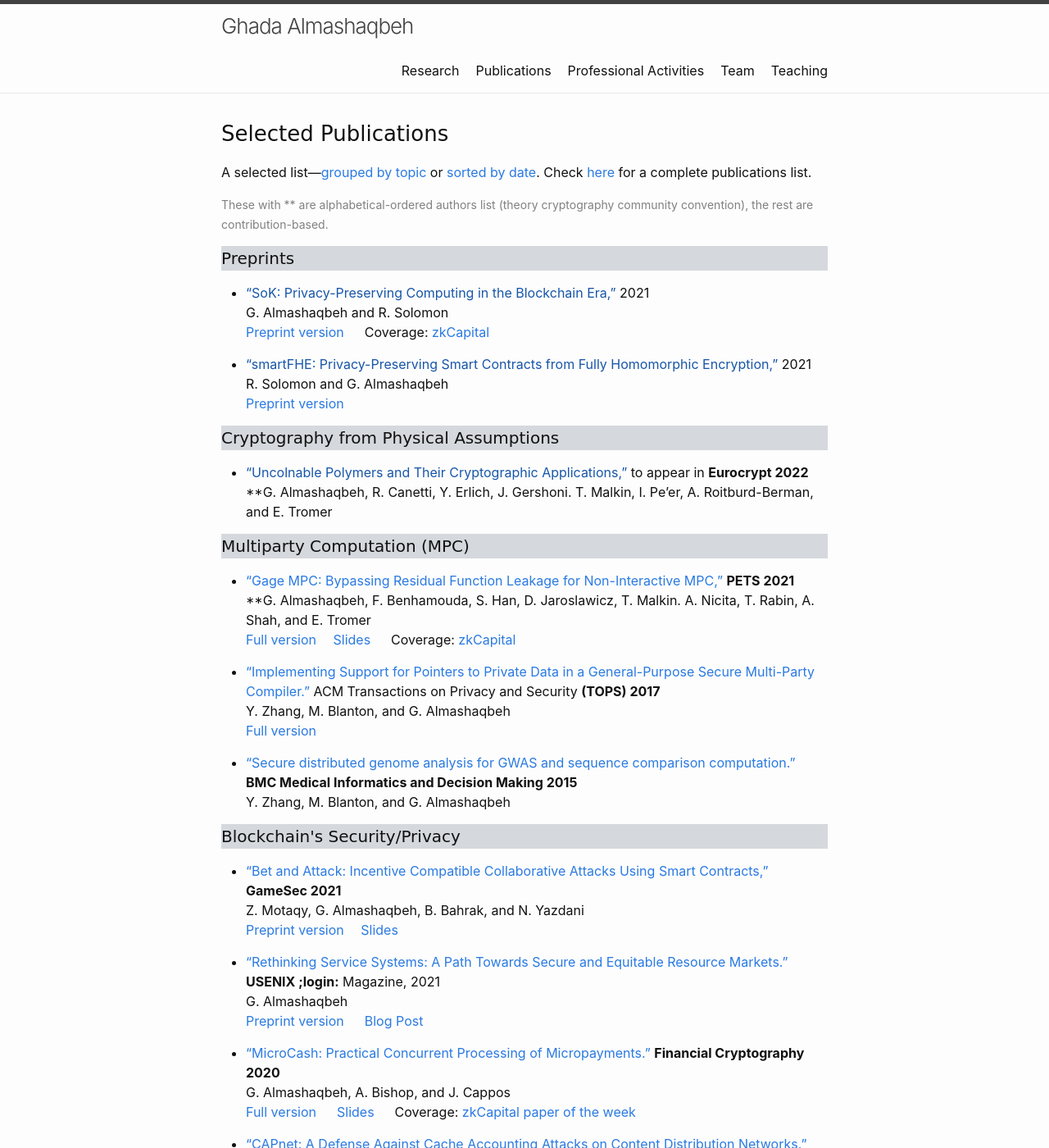
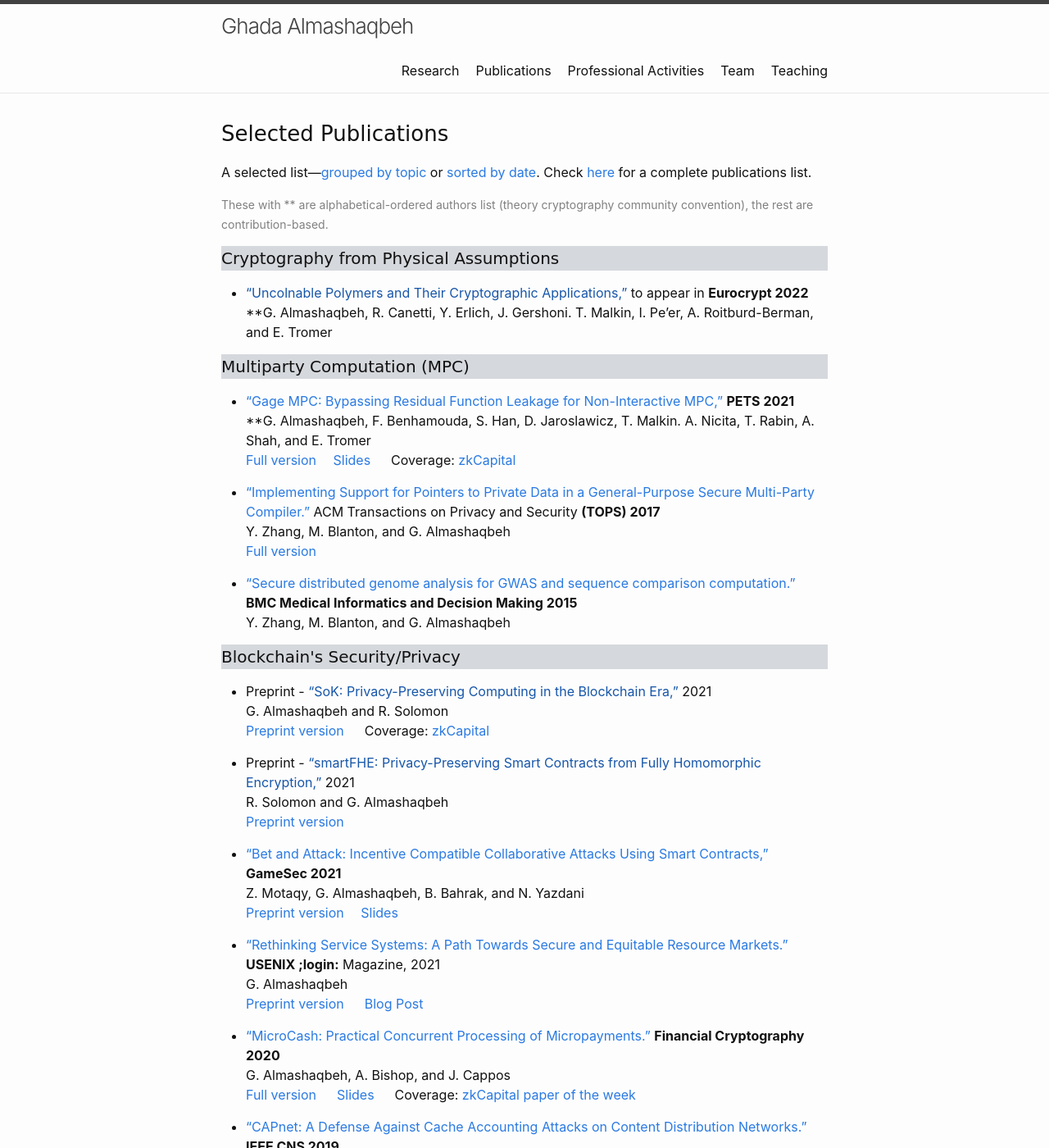
Before and after one commit to GhadaAlmashaqbeh/GhadaAlmashaqbeh.github.io, a Jekyll site: the page built from 02-publications.md, in a window 1280 px wide and 1400 px high. Shown: the whole window at 82% size. Built offline with Jekyll 4.4.1, drawn with Linux system fonts in a browser that asks for light colours; some of the changed lines change nothing that is shown.

Commit message:
edit pub sorting

```diff
--- a/02-publications.md
+++ b/02-publications.md
@@ -9,17 +9,6 @@ permalink: /publications/
 A selected list---[grouped by topic](https://ghadaalmashaqbeh.github.io/publications/) or [sorted by date](https://ghadaalmashaqbeh.github.io/publications/by-date/). Check [here](https://scholar.google.com/citations?hl=en&user=QKIkII0AAAAJ&view_op=list_works&sortby=pubdate) for a complete publications list.<br/>
 
 <span style="color:grey;font-size:14px;">These with \*\* are alphabetical-ordered authors list (theory cryptography community convention), the rest are contribution-based.</span>
-
-<h4 style="font-family: 'Comic Sans MS'; background-color:rgb(213, 216, 220);">Preprints</h4>
-
-* ["SoK: Privacy-Preserving Computing in the Blockchain Era,"]() 2021<br/>
-  G. Almashaqbeh and R. Solomon <br/>
-  [Preprint version](https://eprint.iacr.org/2021/727.pdf) &emsp; Coverage: [zkCapital](https://zkcapital.substack.com/p/this-week-in-blockchain-research-def)
-
-* ["smartFHE: Privacy-Preserving Smart Contracts from Fully Homomorphic Encryption,"]() 2021<br/>
-  R. Solomon and G. Almashaqbeh <br/>
-  [Preprint version](https://eprint.iacr.org/2021/133)
-
 
 
 <h4 style="font-family: 'Comic Sans MS'; background-color:rgb(213, 216, 220);">Cryptography from Physical Assumptions</h4>
@@ -42,6 +31,14 @@ Y. Zhang, M. Blanton, and G. Almashaqbeh
 
 
 <h4 style="font-family: 'Comic Sans MS'; background-color:rgb(213, 216, 220);">Blockchain's Security/Privacy</h4>
+
+* Preprint - ["SoK: Privacy-Preserving Computing in the Blockchain Era,"]() 2021<br/>
+  G. Almashaqbeh and R. Solomon <br/>
+  [Preprint version](https://eprint.iacr.org/2021/727.pdf) &emsp; Coverage: [zkCapital](https://zkcapital.substack.com/p/this-week-in-blockchain-research-def)
+
+* Preprint - ["smartFHE: Privacy-Preserving Smart Contracts from Fully Homomorphic Encryption,"]() 2021<br/>
+  R. Solomon and G. Almashaqbeh <br/>
+  [Preprint version](https://eprint.iacr.org/2021/133)
 
 * ["Bet and Attack: Incentive Compatible Collaborative Attacks Using Smart Contracts,"](https://link.springer.com/chapter/10.1007/978-3-030-90370-1_16) **GameSec 2021**<br/>
   Z. Motaqy, G. Almashaqbeh, B. Bahrak, and N. Yazdani <br/>
```
